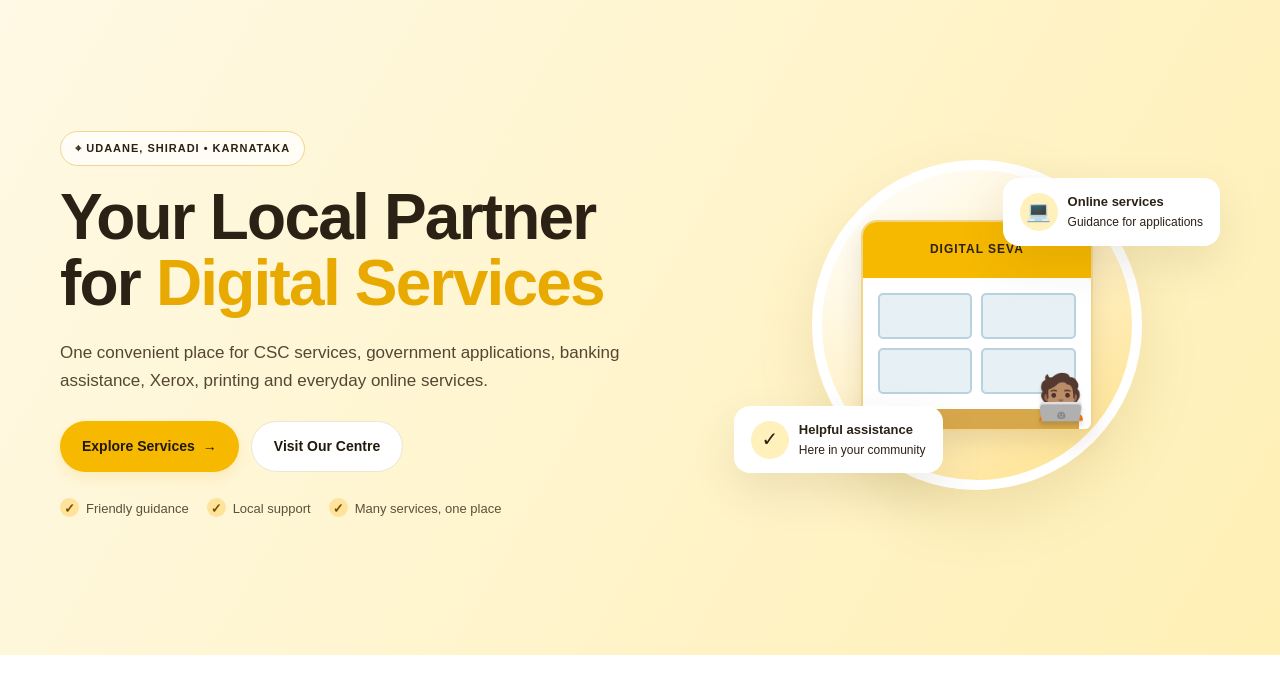
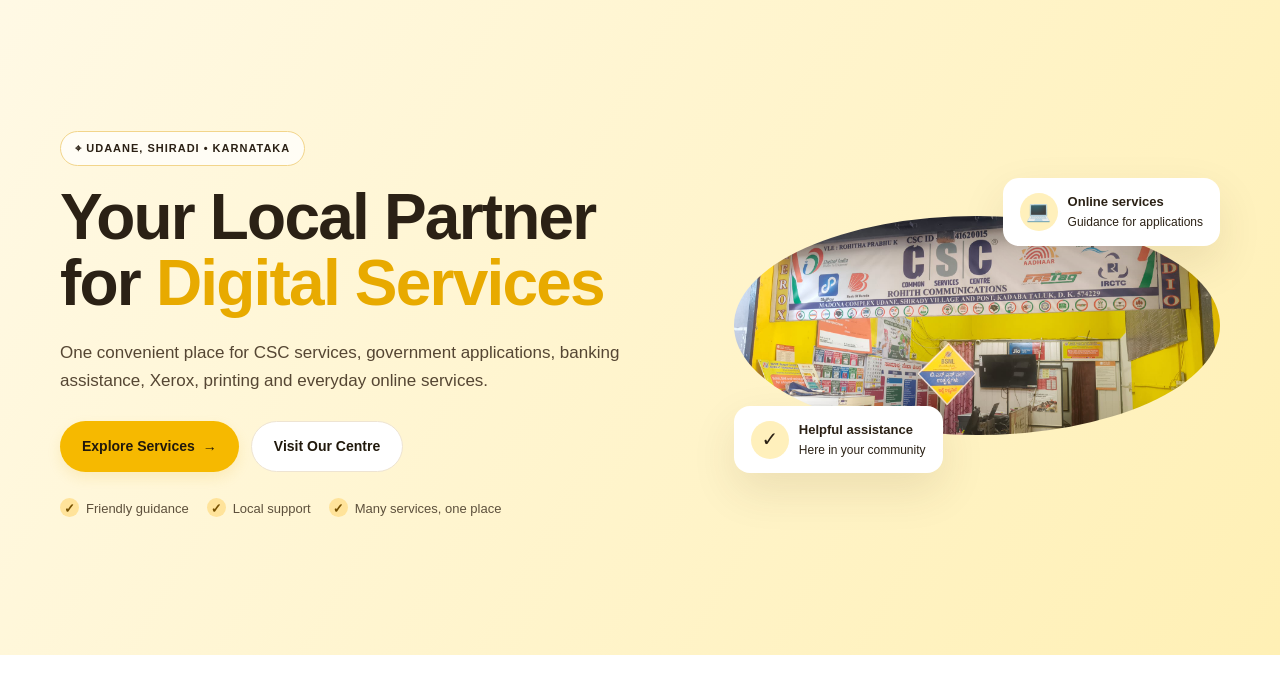
Before and after one commit to uudane-dev/ROHITH-COMMUNICATION, a plain HTML site: page index.html in a window 1280 px wide. Shown: the part 121-800 px from the top of the page. Drawn offline with Linux system fonts and the light colour scheme.

Commit message:
Add shop photo to homepage

```diff
--- a/index.html
+++ b/index.html
@@ -37,7 +37,13 @@ h1 span{color:#e8aa00}
 .trust{display:flex;gap:18px;flex-wrap:wrap;margin-top:26px;font-size:13px;color:#5d503c}
 .trust span:before{content:"✓";display:inline-grid;place-items:center;width:19px;height:19px;background:#ffe39a;border-radius:50%;margin-right:7px;color:#765000;font-weight:900}
 .hero-art{position:relative;min-height:330px;display:grid;place-items:center}
-.orbit{width:min(330px,75vw);aspect-ratio:1;border-radius:50%;background:linear-gradient(145deg,#fff 5%,#ffe18a 100%);border:10px solid #fff;box-shadow:0 25px 55px #a27b2b2b;display:grid;place-items:center;position:relative}
+.orbit .shop-photo {
+  width: 100%;
+  height: 100%;
+  object-fit: cover;
+  border-radius: 50%;
+  display: block;
+}
 .building{width:75%;height:68%;background:#fff;border-radius:16px 16px 8px 8px;box-shadow:0 10px 22px #5d431b22;position:relative;overflow:hidden;border:2px solid #f1d58b}
 .building-top{height:27%;background:var(--gold);display:grid;place-items:center;font-weight:900;letter-spacing:1px;font-size:12px}
 .building-window{display:grid;grid-template-columns:1fr 1fr;gap:9px;padding:15px}
@@ -127,7 +133,13 @@ footer a{color:#ffcf3d;font-weight:700}
       <div class="trust"><span>Friendly guidance</span><span>Local support</span><span>Many services, one place</span></div>
     </div>
     <div class="hero-art" aria-label="Illustration of a digital service centre">
-      <div class="orbit"><div class="building"><div class="building-top">DIGITAL SEVA</div><div class="building-window"><i></i><i></i><i></i><i></i></div><div class="counter"></div></div><div class="person">🧑🏽‍💻</div></div>
+      <div class="orbit">
+  <img
+  src="shop-photo.jpg"
+  alt="Rohith Communication CSC Centre"
+  class="shop-photo"
+>
+</div>
       <div class="float-card one"><span class="float-icon">✓</span><span><strong>Helpful assistance</strong><span>Here in your community</span></span></div>
       <div class="float-card two"><span class="float-icon">💻</span><span><strong>Online services</strong><span>Guidance for applications</span></span></div>
     </div>
```
